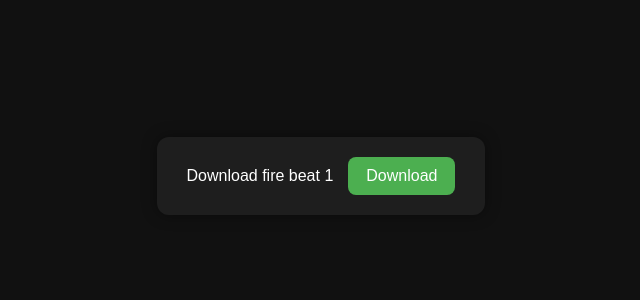
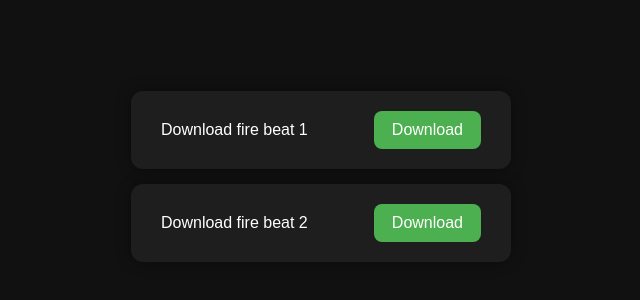
Before and after one commit to IContrevAware/IContrevAware.github.io, a plain HTML site: page download/index.html in a window 1280 px wide. Shown: the part 224-524 px from the top of the page, without its empty margins (319-959 px from the left). Drawn offline with Linux system fonts and the light colour scheme.

Commit message:
Update index.html

```diff
--- a/download/index.html
+++ b/download/index.html
@@ -3,7 +3,7 @@
 <head>
     <meta charset="UTF-8">
     <meta name="viewport" content="width=device-width, initial-scale=1.0">
-    <title>download links</title>
+    <title>Downloads</title>
 
     <style>
         body {
@@ -17,13 +17,21 @@
             margin: 0;
         }
 
+        .container {
+            display: flex;
+            flex-direction: column;
+            gap: 15px;
+        }
+
         .box {
             background: #1e1e1e;
             padding: 20px 30px;
             border-radius: 12px;
             display: flex;
             align-items: center;
-            gap: 15px;
+            justify-content: space-between;
+            gap: 20px;
+            min-width: 320px;
             box-shadow: 0 0 15px rgba(0,0,0,0.4);
         }
 
@@ -44,12 +52,24 @@
 </head>
 <body>
 
-    <div class="box">
-        <span>Download fire beat 1</span>
+    <div class="container">
 
-        <a href="iconlolhaha.mp3" download="fire-beat-1.mp3">
-            <button>Download</button>
-        </a>
+        <div class="box">
+            <span>Download fire beat 1</span>
+
+            <a href="iconlolhaha.mp3" download="fire-beat-1.mp3">
+                <button>Download</button>
+            </a>
+        </div>
+
+        <div class="box">
+            <span>Download fire beat 2</span>
+
+            <a href="magnitude.mp3" download="fire-beat-2.mp3">
+                <button>Download</button>
+            </a>
+        </div>
+
     </div>
 
 </body>
```
